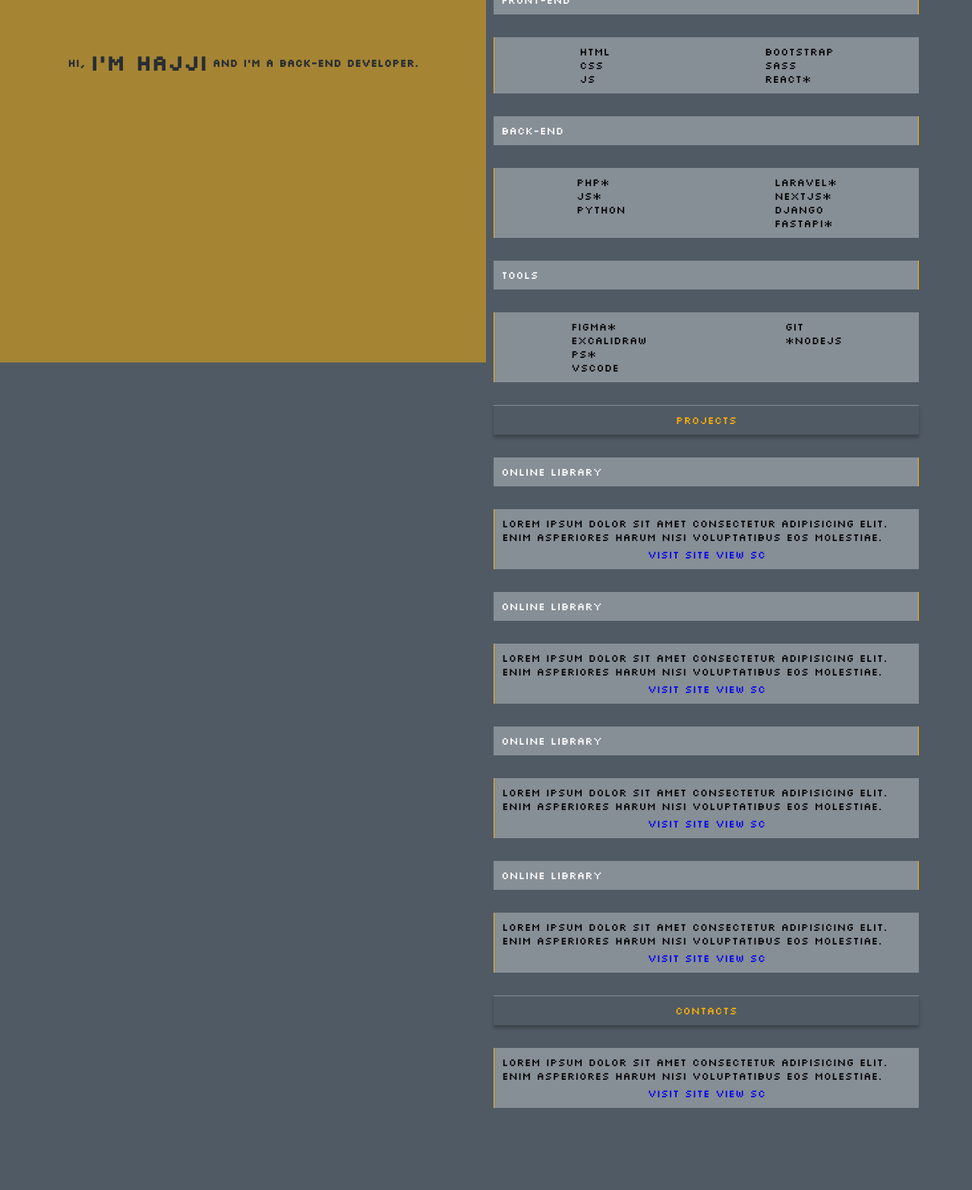
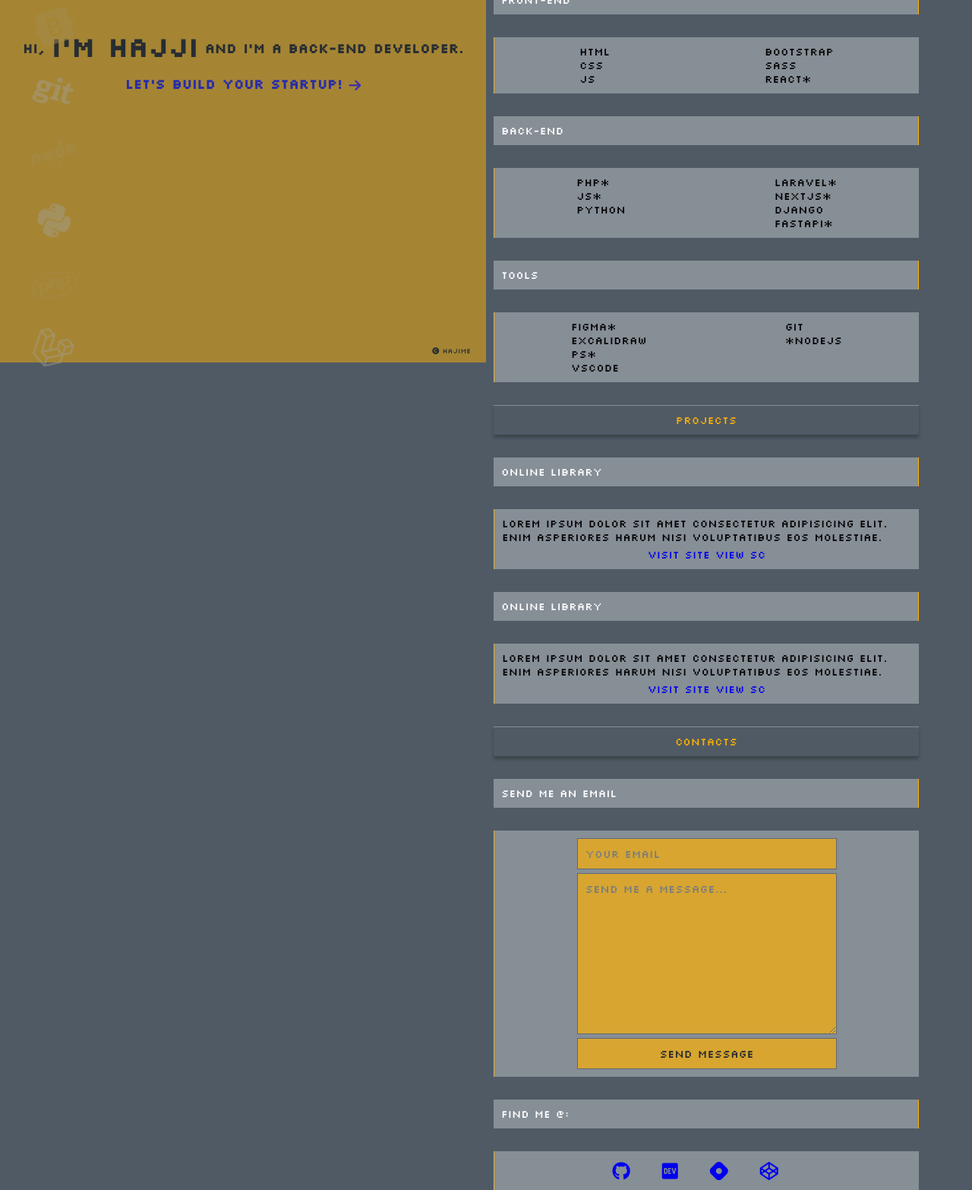
Before and after one commit to Shadowjian/HajjiAdorable, a plain HTML site: page index.html in a window 1280 px wide. Shown: the part 323-1889 px from the top of the page at 76% size. Before the commit the page ends 1781 px from the top, so only its background shows below. Drawn offline with Linux system fonts and the light colour scheme.

Commit message:
finalizing myport

```diff
--- a/css/style.css
+++ b/css/style.css
@@ -23,6 +23,10 @@ body {
     overflow-x: hidden;
 }
 
+a, button {
+    cursor: pointer;
+}
+
 .nav-container {
     display: flex;
     width: 100%;
@@ -32,13 +36,11 @@ body {
     display: flex;
     position: fixed;
     width: 100%;
-    /* justify-content: center; */
     align-items: center;
     height: 40px;
     background-color: var(--bg-primary);
-    box-shadow: 0px 4px 4px rgba(0, 0, 0, 0.25);
+    box-shadow: var(--shadow);
     z-index: 100;
-    /* border: solid 5px white; */
 }
 
 #hajji {
@@ -56,25 +58,87 @@ body {
     color: white;
 }
 
-.container {
+.main-container {
     display: flex;
     justify-content: space-between  ;
-    /* width: 100vw; */
 }
 
 #showcase {
+    gap: 20px;
     text-align: center;
+
     background-color: var(--highlight);
     opacity: 0.5;
     display: flex;
+    flex-direction: column;
     position: fixed;
     align-items: center;
     justify-content: center;
     height: 100vh;
-    /* max-width: 50%; */
     min-width: 50%;
-    z-index: -1;
-    /* border: solid 5px green; */
+}
+
+#showcase h4 {
+    font-size: 1.1rem;
+}
+
+#arrow {
+    position: relative;
+    top: 2px;
+    color: rgb(44, 3, 248);
+    font-size: large;
+}
+
+#copy {
+    position: absolute;
+    bottom: 10px;
+    right: 20px;
+    font-size: xx-small;
+}
+
+.stacks {
+    position: absolute;
+    left: 40px;
+    font-size: 50px;
+    opacity: .5;
+    align-self: start;
+
+}
+
+.stacks ul {
+    display: flex;
+    flex-direction: column;
+    gap: 20px;
+}
+
+.stacks li {
+    color: rgb(147, 132, 18);
+}
+
+.stacks li:nth-of-type(odd){
+    color: red;
+    animation-name: animate-stacks;
+    animation-duration: 6s;
+    animation-iteration-count: infinite ;
+    animation-direction:alternate-reverse;
+}
+.stacks li:nth-of-type(even){
+    color: red;
+    animation-name: animate-stacks;
+    animation-duration: 10s;
+    animation-iteration-count: infinite ;
+    animation-direction:alternate-reverse;
+}
+
+@keyframes animate-stacks {
+    from {
+        color: var(--highlight);
+        transform: rotate(-30deg);
+    }
+    to {
+        color: rgb(244, 238, 226);
+        transform: rotate(30deg);
+    }
 }
 
 #me {
@@ -133,9 +197,35 @@ body {
 }
 
 #contacts {
-    align-self: center;
+    /* align-self: center; */
     top: 40px;
     z-index: 8;
+}
+#contact-me {
+    z-index: 1;
+    align-self: center;
+    display: flex;
+    justify-content: center;
+}
+
+#contact-me form {
+    display: flex;
+    /* align-self: center; */
+    width: 100%;
+    gap: 5px;
+    flex-direction: column;
+}
+
+#contact-me form :is(input, textarea, button) {
+    padding: 10px;
+    width: 100%;
+    font-size: .9rem;
+    opacity: .7;
+    border: solid 1px var(--bg-primary);
+    outline: none;
+    background-color: var(--highlight);
+    font-family: inherit;
+
 }
 
 .skills-wrapper {
@@ -147,10 +237,10 @@ body {
     display: flex;
     flex-direction: column;
     gap: 30px;
-    z-index: -1;
+    /* z-index: -1; */
 }
 
-.skill-title-banner {
+.title-banner {
     display: flex;
     /* justify-content: center; */
     align-self: start;
@@ -163,7 +253,7 @@ body {
     z-index: -1;
 }
 
-.skill-banner {
+.content-banner {
     display: flex;
     justify-content: space-around;
     align-self: end;
@@ -180,6 +270,14 @@ body {
 #project-link {
     margin-top: 5px;
     text-align: center;
+}
+
+#contact-links {
+    font-size: x-large;
+}
+
+#contact-links a{
+    margin-right: 30px;
 }
 
 @media (max-width: 700px) {
@@ -238,10 +336,10 @@ body {
         align-items: center;
     }
 
-    .skill-title-banner{
+    .title-banner{
         align-self: center;
     }
-    .skill-banner {
+    .content-banner {
         align-self: center;
     }
 
--- a/index.html
+++ b/index.html
@@ -5,6 +5,7 @@
     <meta http-equiv="X-UA-Compatible" content="IE=edge">
     <meta name="viewport" content="width=device-width, initial-scale=1.0">
     <link rel="stylesheet" href="css/style.css">
+    <script src="https://kit.fontawesome.com/d6e7243d5a.js" crossorigin="anonymous"></script>
     <title>Document</title>
 </head>
 <body>
@@ -22,10 +23,27 @@
 </div>
 
 
-    <div class="container">
+    <div class="main-container">
         <div>
             <div id="showcase">
                 <h4>Hi, <span id="me">I'm Hajji</span> and I'm a back-end developer.</h4>
+                <a href="#contacts"><h4>Let's build your startup! <i id="arrow" class="fa-solid fa-arrow-right"></i></h4></a>
+                <div class="stacks">
+                    <ul>
+                        <li><i class="fa-brands fa-figma"></i></li>
+                        <li><i class="fa-brands fa-html5"></i></li>
+                        <li><i class="fa-brands fa-css3-alt" title="css"></i></li>
+                        <li><i class="fa-brands fa-js"></i></li>
+                        <li><i class="fa-brands fa-bootstrap"></i></li>
+                        <li><i class="fa-brands fa-git"></i></li>
+                        <li><i class="fa-brands fa-node"></i></li>
+                        <li><i class="fa-brands fa-python"></i></li>
+                        <li><i class="fa-brands fa-php"></i></li>
+                        <li><i class="fa-brands fa-laravel"></i></li>
+                    </ul>
+                </div>
+                <span id="copy"><i class="fa-solid fa-copyright"></i> hajime</span>
+
 
             </div>
         </div>
@@ -34,12 +52,12 @@
             <div id="strip"></div>
 
             <div id="about" class="header-banner">About</div>
-            <div id="about-me" class="skill-title-banner">I'm a Carpenter, Driver, Plumber, Gamer, Father, and soon to be a Web Developer</div>
+            <div id="about-me" class="title-banner">I'm a Carpenter, Driver, Plumber, Gamer, Father, and soon to be a Web Developer</div>
 
             <div id="tech-skills" class="header-banner">TECH SKILLS</div>
 
-            <div id="front-end" class="skill-title-banner">Front-End</div>
-            <div id="front-end-skills" class="skill-banner">
+            <div id="front-end" class="title-banner">Front-End</div>
+            <div id="front-end-skills" class="content-banner">
                 <ul>
                     <li>html</li>
                     <li>css</li>
@@ -53,8 +71,8 @@
 
             </div>
 
-            <div id="back-end" class="skill-title-banner">Back-End</div>
-            <div id="back-end-skills" class="skill-banner">
+            <div id="back-end" class="title-banner">Back-End</div>
+            <div id="back-end-skills" class="content-banner">
                 <ul>
                     <li>php*</li>
                     <li>js*</li>
@@ -68,8 +86,8 @@
                 </ul>
             </div>
 
-            <div id="tools" class="skill-title-banner">Tools</div>
-            <div id="tools-stack" class="skill-banner">
+            <div id="tools" class="title-banner">Tools</div>
+            <div id="tools-stack" class="content-banner">
                 <ul>
                     <li>figma*</li>
                     <li>excalidraw</li>
@@ -84,8 +102,8 @@
 
             <div id="projects" class="header-banner">Projects</div>
 
-            <div class="skill-title-banner">Online Library</div>
-            <div id="OnlineLibrary" class="skill-banner project">
+            <div class="title-banner">Online Library</div>
+            <div id="OnlineLibrary" class="content-banner project">
                 <div>
                     <p>Lorem ipsum dolor sit amet consectetur adipisicing elit. Enim asperiores harum nisi voluptatibus eos molestiae.</p>
                     <div id="project-link">
@@ -94,8 +112,8 @@
                     </div>
                 </div>
             </div>
-            <div class="skill-title-banner">Online Library</div>
-            <div id="OnlineLibrary" class="skill-banner project">
+            <div class="title-banner">Online Library</div>
+            <div id="OnlineLibrary" class="content-banner project">
                 <div>
                     <p>Lorem ipsum dolor sit amet consectetur adipisicing elit. Enim asperiores harum nisi voluptatibus eos molestiae.</p>
                     <div id="project-link">
@@ -104,34 +122,27 @@
                     </div>
                 </div>
             </div>
-            <div class="skill-title-banner">Online Library</div>
-            <div id="OnlineLibrary" class="skill-banner project">
+
+            <div id="contacts" class="header-banner">contacts</div>
+            <div class="title-banner">Send me an email</div>
+            <div id="contact-me" class="content-banner">
                 <div>
-                    <p>Lorem ipsum dolor sit amet consectetur adipisicing elit. Enim asperiores harum nisi voluptatibus eos molestiae.</p>
-                    <div id="project-link">
-                        <a href="#">visit site</a>
-                        <a href="#">view sc</a>
-                    </div>
+                    <form action="">
+
+                        <input id="email" type="email" placeholder="your email">
+                        <textarea name="message" id="" cols="30" rows="10" placeholder="send me a message..."></textarea>
+                        <button type="submit">Send Message</button>
+                    </form>
+                    <!-- <p>Lorem ipsum dolor sit amet consectetur adipisicing elit. Enim asperiores harum nisi voluptatibus eos molestiae.</p> -->
                 </div>
             </div>
-            <div class="skill-title-banner">Online Library</div>
-            <div id="OnlineLibrary" class="skill-banner project">
-                <div>
-                    <p>Lorem ipsum dolor sit amet consectetur adipisicing elit. Enim asperiores harum nisi voluptatibus eos molestiae.</p>
-                    <div id="project-link">
-                        <a href="#">visit site</a>
-                        <a href="#">view sc</a>
-                    </div>
-                </div>
-            </div>
-            <div id="contacts" class="header-banner">contacts</div>
-            <div class="skill-banner project">
-                <div>
-                    <p>Lorem ipsum dolor sit amet consectetur adipisicing elit. Enim asperiores harum nisi voluptatibus eos molestiae.</p>
-                    <div id="project-link">
-                        <a href="#">visit site</a>
-                        <a href="#">view sc</a>
-                    </div>
+            <div class="title-banner">Find me @: </div>
+            <div id="OnlineLibrary" class="content-banner project">
+                <div id="contact-links">
+                    <a href="https://github.com/Shadowjian" target="_blank"><i class="fa-brands fa-github"></i></a>
+                    <a href="https://dev.to/hajjiadorable" target="_blank"><i class="fa-brands fa-dev"></i></a>
+                    <a href="https://hashnode.com/@hajime" target="_blank"><i class="fa-brands fa-hashnode"></i></a>
+                    <a href="https://codepen.io/shadowjian" target="-blank"><i class="fa-brands fa-codepen"></i></a>
                 </div>
             </div>
         </div>
```
